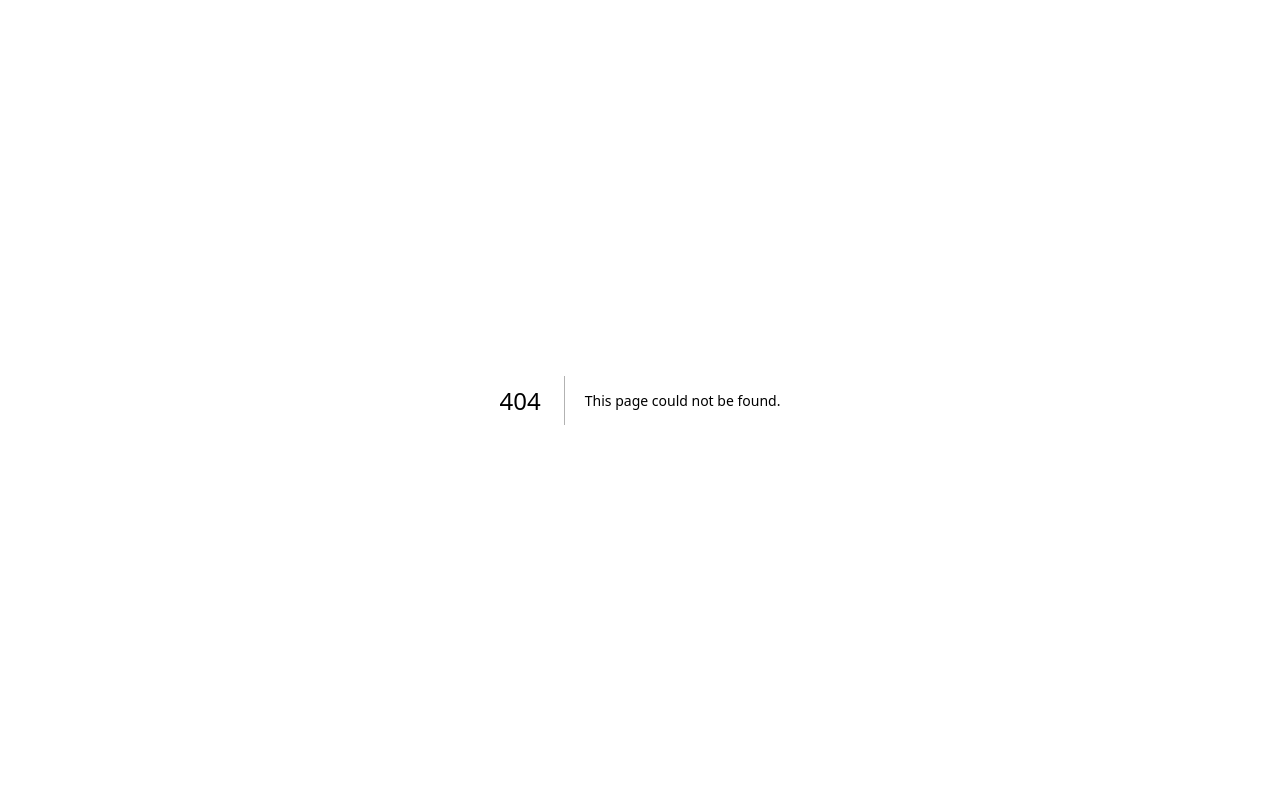
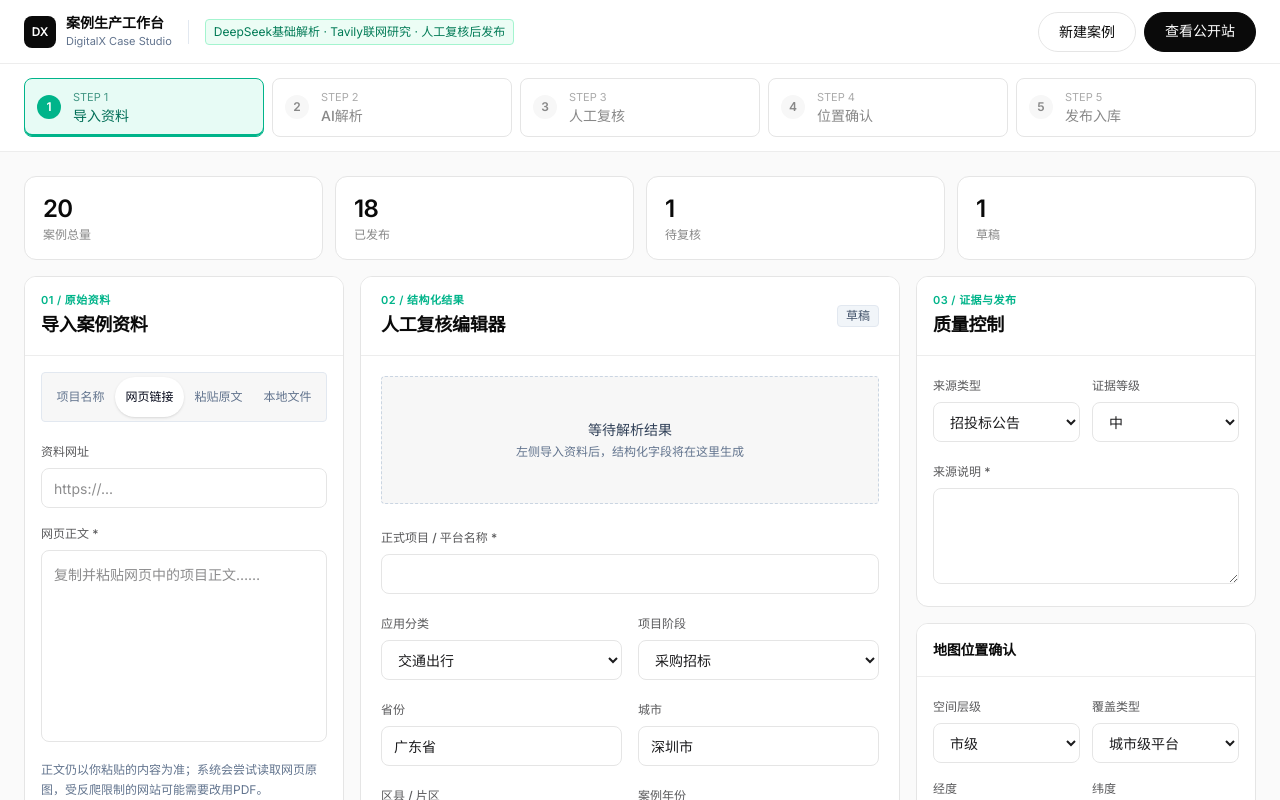
Before and after one commit to webowen/digitalx-casebase, a Next.js app: page /lab/ai-case-studio in a window 1280 px wide. Before the commit this address had no page. Shown: the top 800 px of the page. Built offline with nearby package versions, Linux system fonts and the light colour scheme.

Commit message:
同步真实案例资产库基础

```diff
--- /dev/null
+++ b/app/lab/ai-case-studio/page.tsx
@@ -0,0 +1,5 @@
+import AdminPage from "@/app/admin/page";
+
+export default function AiCaseStudio() {
+  return <AdminPage labMode />;
+}
```
